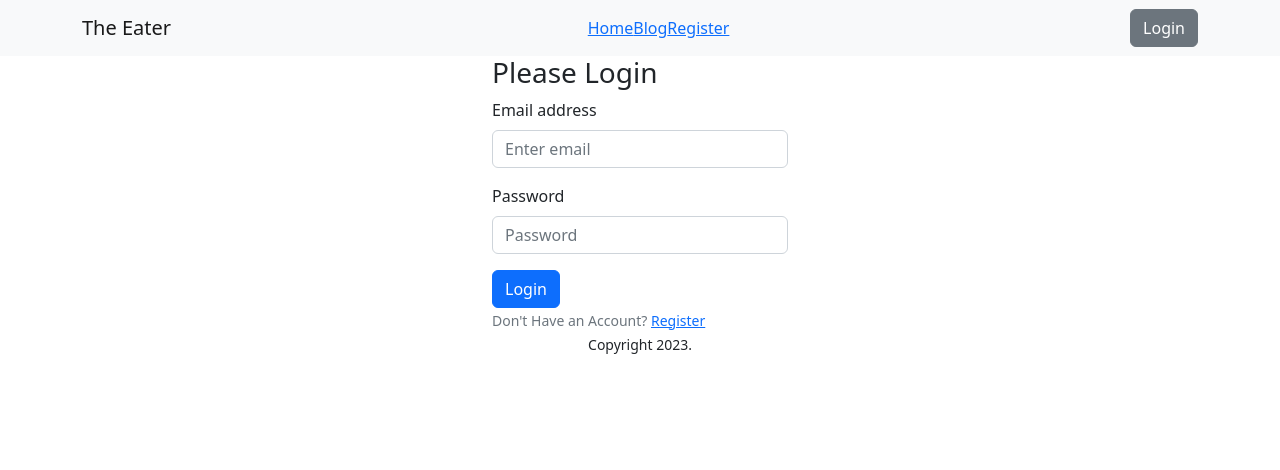
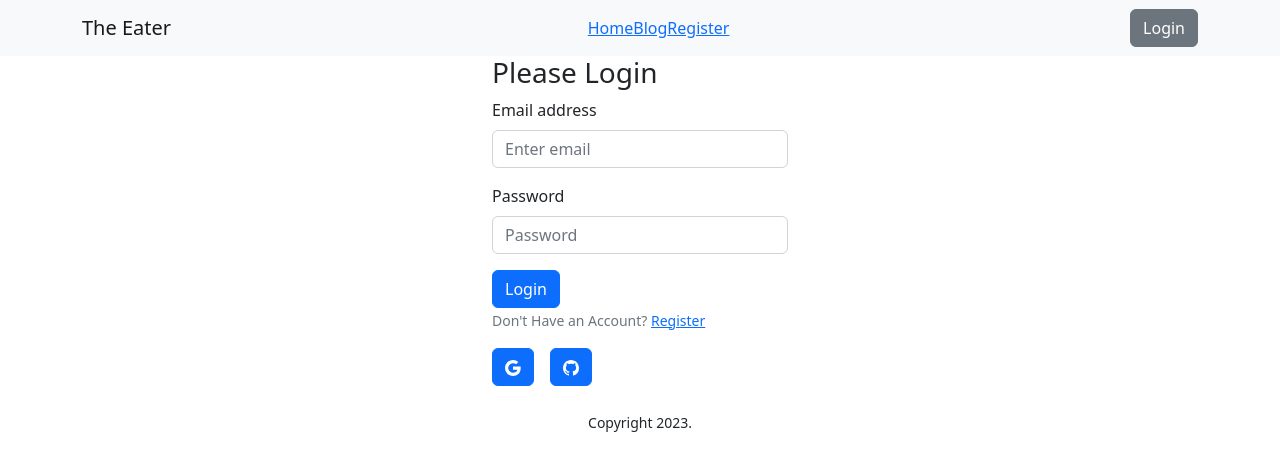
Before and after one commit to Mohammademon02/the-eater-client, a React (Vite) app: page /login in a window 1280 px wide. Shown: the top 470 px of the page. Built offline with nearby package versions, Linux system fonts and the light colour scheme; no server answers.

Commit message:
google and github authentication completed

```diff
--- a/src/Providers/AuthProvider.jsx
+++ b/src/Providers/AuthProvider.jsx
@@ -1,5 +1,5 @@
 import React, { createContext } from 'react';
-import { createUserWithEmailAndPassword, getAuth, onAuthStateChanged, signInWithEmailAndPassword, signOut, updateProfile } from "firebase/auth";
+import { createUserWithEmailAndPassword, getAuth, onAuthStateChanged, signInWithEmailAndPassword, signOut, updateProfile, GoogleAuthProvider, signInWithPopup, GithubAuthProvider } from "firebase/auth";
 import app from '../firebase/firebase.config';
 import { useEffect } from 'react';
 import { useState } from 'react';
@@ -7,6 +7,8 @@ import { useState } from 'react';
 export const AuthContext = createContext(null);
 
 const auth = getAuth(app);
+const googleProvider = new GoogleAuthProvider();
+const githubProvider = new GithubAuthProvider();
 
 const AuthProvider = ({ children }) => {
     const [user, setUser] = useState(null);
@@ -15,6 +17,13 @@ const AuthProvider = ({ children }) => {
     const createUser = (email, password) => {
         setLoading(true);
         return createUserWithEmailAndPassword(auth, email, password);
+    }
+
+    const googleSignIn = () =>{
+        return signInWithPopup(auth, googleProvider);
+    }
+    const githubSignIn = () =>{
+        return signInWithPopup(auth, githubProvider);
     }
 
     const signIn = (email, password) => {
@@ -57,8 +66,9 @@ const AuthProvider = ({ children }) => {
         createUser,
         signIn,
         logOut,
-        updateUserData
-
+        updateUserData,
+        googleSignIn,
+        githubSignIn
     }
 
     return (
--- a/src/pages/Home/Home/ChefInfo/ChefInfo.jsx
+++ b/src/pages/Home/Home/ChefInfo/ChefInfo.jsx
@@ -25,7 +25,7 @@ const ChefInfo = ({ chefInfo }) => {
                             <FcLike style={{ fontSize: '2rem' }}></FcLike> {likes}
                         </div>
                         <div>
-                            <Link to='/recipes' chefInfo={chefInfo}>
+                            <Link to='/recipes'>
                                 <Button variant="secondary">View Recipes
                                 </Button>
                             </Link>
--- a/src/pages/Home/Home/Home.jsx
+++ b/src/pages/Home/Home/Home.jsx
@@ -22,7 +22,7 @@ const Home = () => {
             <Container>
                 <Row className='mt-5'>
                     <Col sm={9}>
-                        <Row sm={1} md={2} lg={3}>
+                        <Row sm={1} md={2} lg={3} className="g-4">
                             {
                                 chefInfo.map(chefInfo => <ChefInfo
                                     chefInfo={chefInfo}
--- a/src/pages/Login/Login.jsx
+++ b/src/pages/Login/Login.jsx
@@ -2,12 +2,14 @@ import React, { useContext, useState } from 'react';
 import { Button, Container, Form } from 'react-bootstrap';
 import { Link, useLocation, useNavigate } from 'react-router-dom';
 import { AuthContext } from '../../Providers/AuthProvider';
+import { BsGoogle, BsGithub } from 'react-icons/bs';
+
 
 
 const Login = () => {
     const [error, setError] = useState('')
 
-    const { signIn } = useContext(AuthContext);
+    const { signIn, googleSignIn, githubSignIn } = useContext(AuthContext);
     const navigate = useNavigate();
     const location = useLocation();
     console.log('login page location', location)
@@ -33,6 +35,33 @@ const Login = () => {
             })
     }
 
+    const handleGoogleSignIn = () => {
+        googleSignIn()
+            .then(result => {
+                const googleUser = result.user
+                console.log(googleUser)
+                navigate(from, { replace: true })
+            })
+            .catch(error => {
+                console.log(error);
+                setError(error.message);
+            })
+    }
+
+    const handleGithubSignIn = () => {
+        githubSignIn()
+            .then(result => {
+                const githubUser = result.user
+                console.log(githubUser)
+                navigate(from, { replace: true })
+            })
+            .catch(error => {
+                console.log(error);
+                setError(error.message);
+            })
+    }
+
+
     return (
         <Container className='w-25 mx-auto'>
             <h3>Please Login</h3>
@@ -55,6 +84,15 @@ const Login = () => {
                     Don't Have an Account? <Link to="/register">Register</Link>
                 </Form.Text>
                 <br />
+                <div className='mt-3'>
+                    <Button className='me-3' onClick={handleGoogleSignIn} variant="primary" type="submit">
+                        <BsGoogle></BsGoogle>
+                    </Button>
+                    <Button onClick={handleGithubSignIn} variant="primary" type="submit">
+                        <BsGithub></BsGithub>
+                    </Button>
+                </div>
+                <br />
                 <Form.Text className="text-danger fw-bold">
                     {error}
                 </Form.Text>
```
